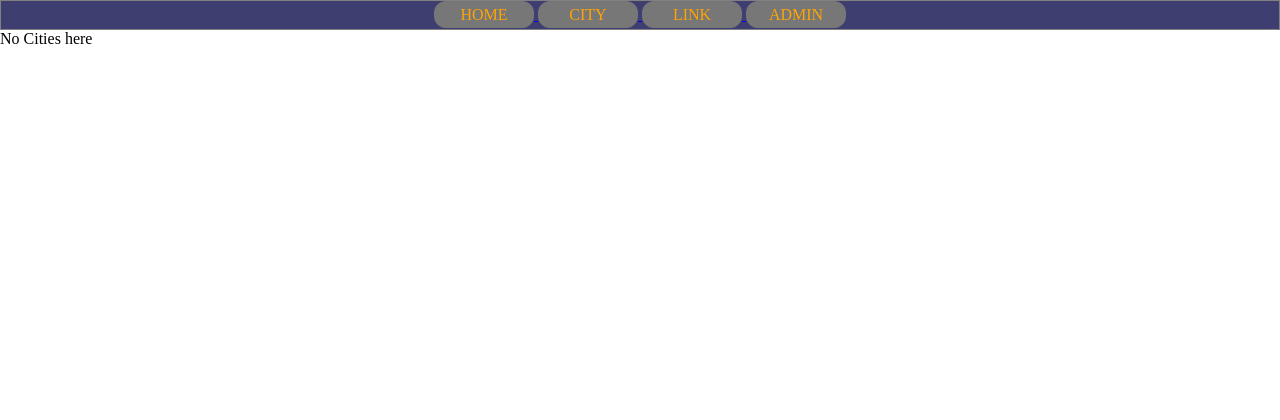
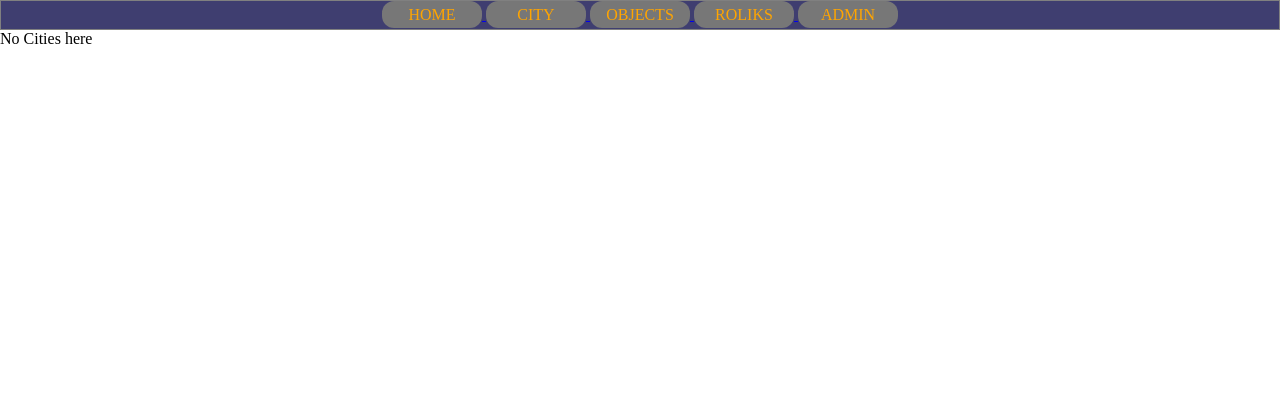
Before and after one commit to nda86/pirsoweb, a Django app: page /cities/ in a window 1280 px wide. Shown: the top 420 px of the page. Run offline with Django 3.2, Linux system fonts and the light colour scheme; data that the repository does not hold is empty.

Commit message:
migrate to prodaction

```diff
--- a/rekl/static/main.css
+++ b/rekl/static/main.css
@@ -74,7 +74,7 @@ html, body {
 
 .welcome{
 	height: 150px;
-	width: 100%;
+	width: 85%;
 	font-size: 150px;
 	line-height: 150px;
 	color: #fff;
@@ -82,14 +82,19 @@ html, body {
 	font-weight: 700;
 	text-transform: uppercase;
 	text-align: center;
+	margin: 5% auto;
+	border-radius: 10px;
 }
 
+
+/*TABLE ROLICKS OBJECTS*/
 .table_roliks,
 .table_objects
 {
-	width: 100%;
+	width: 95%;
 	border: 1px solid #000;
 	border-collapse: collapse;
+	margin: 0 auto;
 }
 
 .table_roliks th,
@@ -111,6 +116,9 @@ html, body {
 	background: #ddd;
 }
 
+
+
+/* CITY*/
 .city{
 	width: 50%;
 	margin: 50px auto;
@@ -140,6 +148,8 @@ html, body {
 	/*background: #20A29E;*/
 	border: 1px solid #000;
 	border-radius: 7px;
+	font-size: 15px;
+	margin: 2px auto;
 
 }
 
@@ -149,10 +159,10 @@ html, body {
 }
 
 .caption{
-	height: 30px;
+	height: 33px;
 	background: #06470F;
 	color: #fff;
-	line-height: 30px;
+	line-height: 33px;
 	text-align: center;
 	/*padding: 5px;*/
 	margin-bottom: 10px;
--- a/rekl/templates/rekl/index.html
+++ b/rekl/templates/rekl/index.html
@@ -1,4 +1,4 @@
 {% extends "rekl/layout.html" %}
 {% block body %}
-<div class="welcome">Welcome</div>
+<div class="welcome">pi-rso-web</div>
 {% endblock %}
--- a/rekl/templates/rekl/nav.html
+++ b/rekl/templates/rekl/nav.html
@@ -6,8 +6,11 @@
 		<a href="/cities">
 			<li>City</li>
 		</a>
-		<a href="#">
-			<li>link</li>
+		<a href="/objects">
+			<li>Objects</li>
+		</a>
+		<a href="/roliks">
+			<li>Roliks</li>
 		</a>
 		<a href="/admin">
 			<li>Admin</li>
--- a/rekl/urls.py
+++ b/rekl/urls.py
@@ -4,7 +4,13 @@ urlpatterns = [
 	url(r'^$', views.index),
 	url(r'^cities/$', views.cities),
 	url(r'^cities/(?P<city_id>[0-9]+)/roliks/$', views.roliks, name='roliks'),
-	url(r'^rolik/(?P<rolik_id>[0-9]+)/$', views.rolik, name='rolik'),
+	url(r'^admin/rekl/rolik/(?P<rolik_id>[0-9]+)/change/$', views.rolik, name='rolik'),
 	url(r'^cities/(?P<city_id>[0-9]+)/objects/$', views.objects, name='objects'),
-	url(r'^object/(?P<object_id>[0-9]+)/$', views.object, name='object'),
+	url(r'^admin/rekl/object/(?P<object_id>[0-9]+)/change/$', views.object, name='object'),
+	url(r'^objects/$', views.objects_all, name='objects_all'),
+	url(r'^roliks/$', views.roliks_all, name='roliks_all'),
 ]
+
+
+# /admin/rekl/object/3/change/
+# /admin/rekl/rolik/1/change/
--- a/rekl/views.py
+++ b/rekl/views.py
@@ -44,7 +44,7 @@ def rolik(request, rolik_id):
 
 
 
-# objects################################################################
+# objects by gorod#######################################################
 def objects(request, city_id):
 	object_list = Object.objects.filter(city_id=city_id)
 	context = {
@@ -63,4 +63,21 @@ def object(request, object_id):
 	}
 	return render(request, "rekl/object.html", context)
 
-#########################################################################
+##########################################################################
+
+
+
+# objects_all#############################################################
+def objects_all(request):
+	objects_all = Object.objects.all()
+	context = {'objects':objects_all}
+	return render(request, "rekl/objects_all.html", context)
+##########################################################################
+
+
+# roliks_all##############################################################
+def roliks_all(request):
+	roliks_all = Rolik.objects.all()
+	context = {'roliks':roliks_all}
+	return render(request, "rekl/roliks_all.html", context)
+##########################################################################
```
Also changed, not shown: rekl/models.py (+4 -3 lines), rekl/templates/rekl/objects_all.html (added, +34 -0 lines), rekl/templates/rekl/roliks_all.html (added, +30 -0 lines), rekl/migrations/0008_auto_20161121_0302.py (added), 5 other files.
